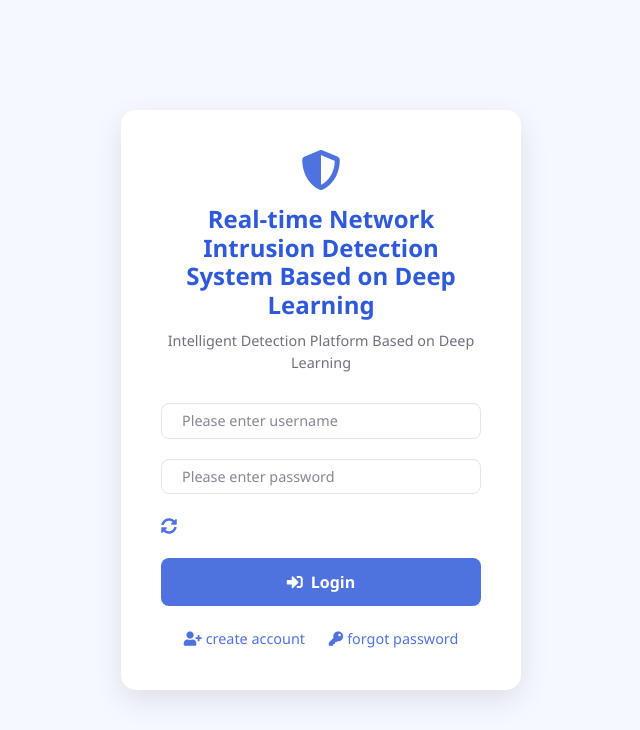
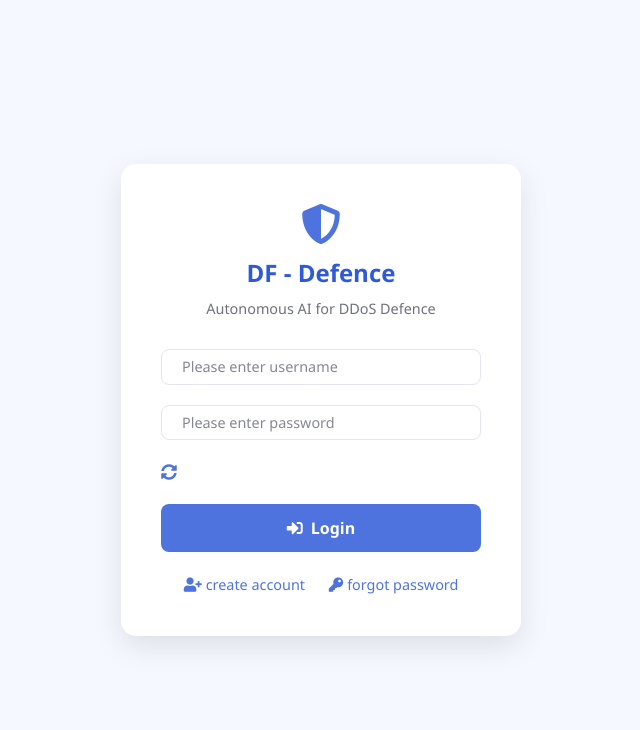
Before and after one commit to Java-L/ddos_ai, a Django app: page / in a window 1280 px wide. Shown: the top 730 px of the page, without its empty margins (319-959 px from the left). Run offline with Django 5.2, Linux system fonts and the light colour scheme; data comes from the database, SQL or seed files in the repository; some libraries are stand-ins or nearby versions.

Commit message:
feat：translate the front-end（login、dashboard） code into English

```diff
--- a/df_defence/templates/dataset_result.html
+++ b/df_defence/templates/dataset_result.html
@@ -2,7 +2,7 @@
 {% load static %}
 
 {% block main_body %}
-    {#<h1 style="color: #333; font-size: 32px; font-family: 'Roboto', sans-serif;">数据集分析</h1><br><br>#}
+    {#<h1 style="color: #333; font-size: 32px; font-family: 'Roboto', sans-serif;">Dataset analysis</h1><br><br>#}
     <style>
 
         .hero-section {
@@ -50,7 +50,7 @@
                 Dataset Analysis
             </h1>
             <p class="hero-description">
-                CICIDS-2017 Dataset Analysis
+                Dataset Analysis
             </p>
         </div>
     <div class="row">
--- a/df_defence/templates/login.html
+++ b/df_defence/templates/login.html
@@ -155,8 +155,8 @@
         <div class="login-card">
             <div class="login-header">
                 <i class="fas fa-shield-alt"></i>
-                <h1>Real-time Network Intrusion Detection System Based on Deep Learning</h1>
-                <p>Intelligent Detection Platform Based on Deep Learning</p>
+                <h1>DF - Defence</h1>
+                <p>Autonomous AI for DDoS Defence</p>
             </div>
 
             <form action="{% url 'myadmin_do_login' %}" method="post" id="loginForm">
--- a/df_defence/templates/traffic_log.html
+++ b/df_defence/templates/traffic_log.html
@@ -3,7 +3,7 @@
 <div class="container-fluid">
     <!-- Page Heading -->
     <div class="d-sm-flex align-items-center justify-content-between mb-4">
-        <h1 class="h3 mb-0 text-gray-800">Traffic Logs</h1>
+        <h1 class="h3 mb-0 text-gray-800">Live Traffic Monitor</h1>
         <div>
             <button class="btn btn-danger" onclick="deleteSelected()">
                 <i class="fas fa-trash"></i> Delete Selected
@@ -43,7 +43,7 @@
     <!-- Content Row -->
     <div class="card shadow mb-4">
         <div class="card-header py-3">
-            <h6 class="m-0 font-weight-bold text-primary">Traffic Log List</h6>
+            <h6 class="m-0 font-weight-bold text-primary">Live Traffic Monitor List</h6>
         </div>
         <div class="card-body">
             <div class="table-responsive">
```
Also changed, not shown: df_defence/templates/base-index.html (+4 -4 lines).
